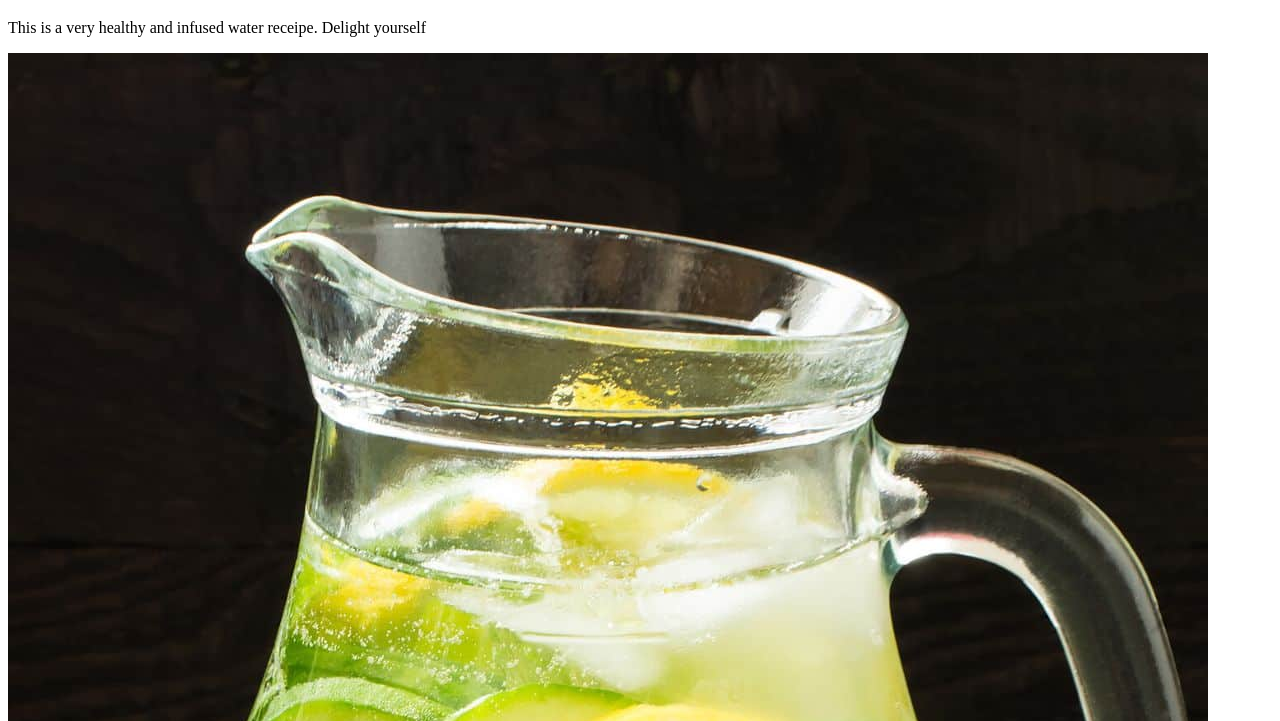
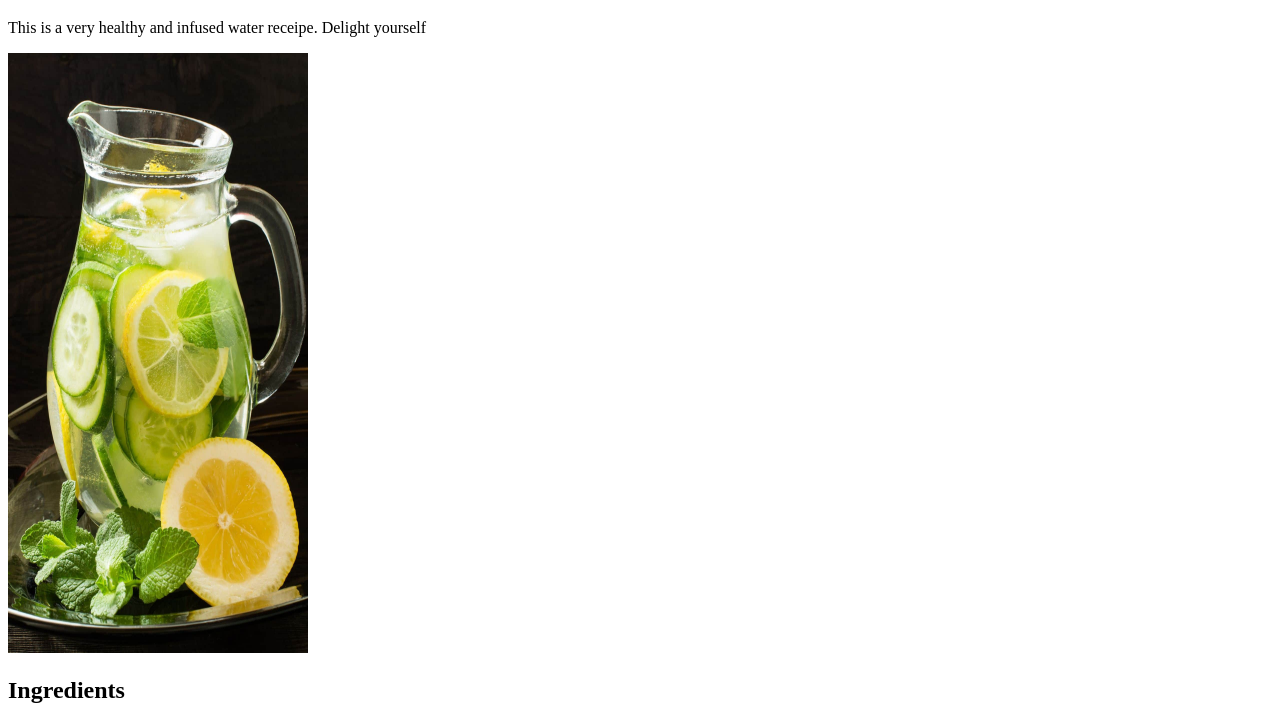
Before and after one commit to soluchon/odin-receipes, a plain HTML site: page receipes/cucumber-mint-citrus-water.html in a window 1280 px wide. Shown: the part 61-782 px from the top of the page. Drawn offline with Linux system fonts and the light colour scheme.

Commit message:
modified file

```diff
--- a/receipes/cucumber-mint-citrus-water.html
+++ b/receipes/cucumber-mint-citrus-water.html
@@ -9,7 +9,7 @@
 <body>
     <h1>Cucumber Mint Citrus Water</h1>
     <p>This is a very healthy and infused water receipe. Delight yourself</p>
-    <img src="cucumber-lemon-mint-water.jpg" alt="A pitcher of infused Cucumber Mint Citrus Water" />
+    <img src="cucumber-lemon-mint-water.jpg" width= "300" height="600" alt="A pitcher of infused Cucumber Mint Citrus Water" />
     <h2>Ingredients</h2>
     <ul>
         <li>2 quarts water</li>
```
